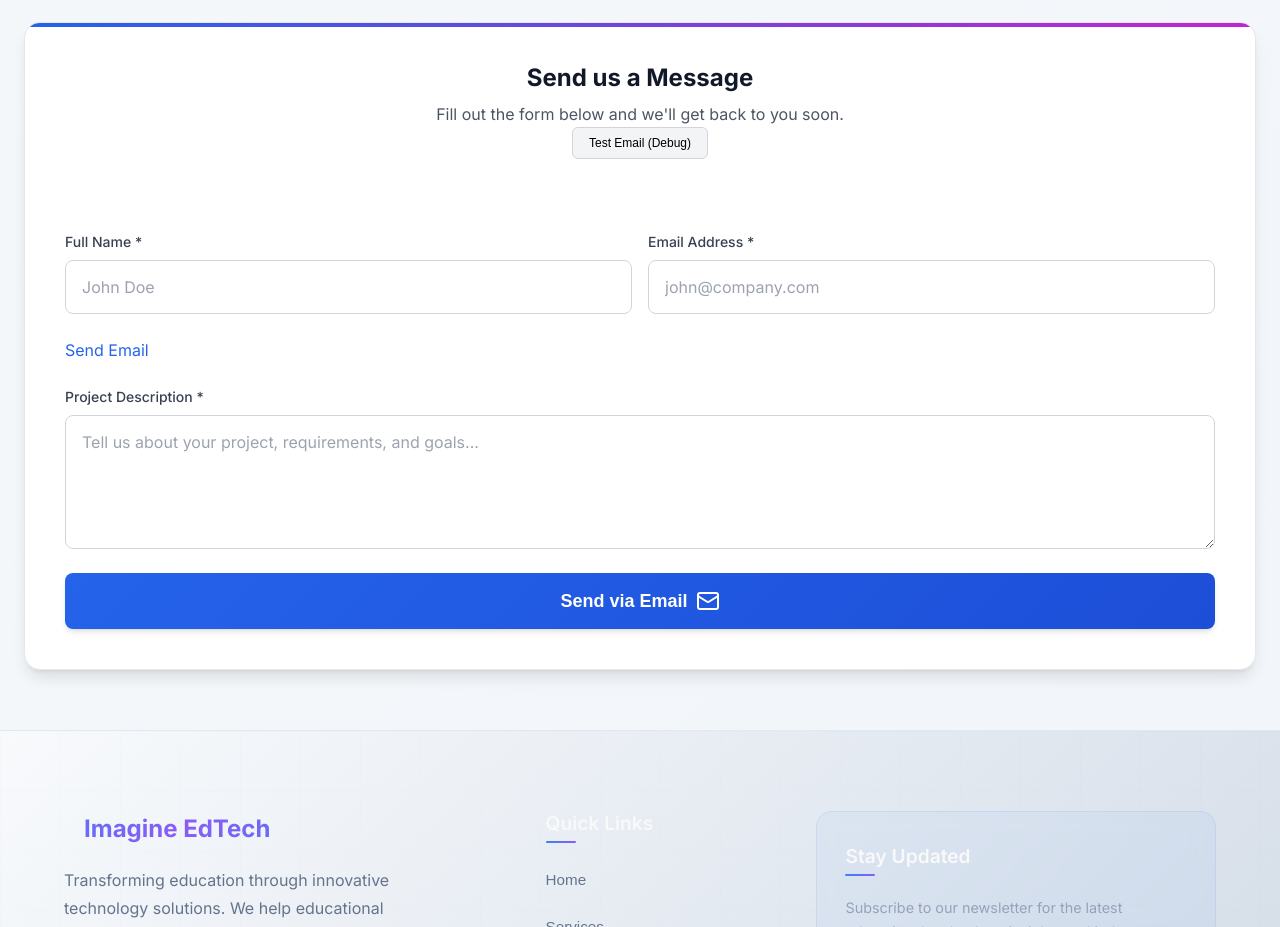
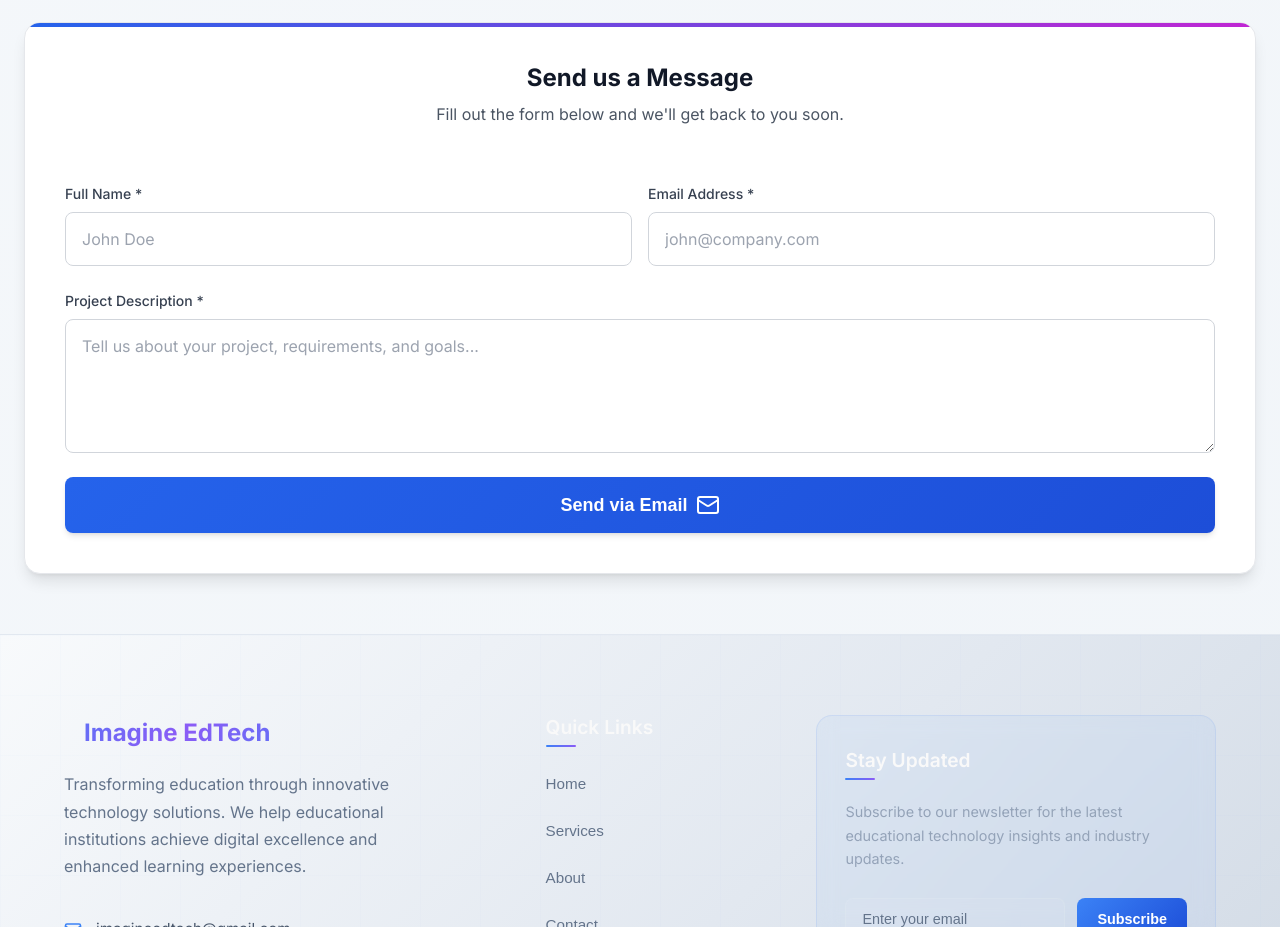
Before and after one commit to Premchauhan1/imagine-edtech-website, a React (Create React App) app: page / in a window 1280 px wide. Shown: the part 3500-4427 px from the top of the page. Built offline with nearby package versions, Linux system fonts and the light colour scheme.

Commit message:
mail  change 2s

```diff
--- a/src/components/Contact.js
+++ b/src/components/Contact.js
@@ -57,9 +57,6 @@ ${formData.name}`;
     // Create mailto link
     const mailtoLink = `mailto:imagineedtech@gmail.com?subject=${encodeURIComponent(subject)}&body=${encodeURIComponent(body)}`;
 
-    // Debug: Log the mailto link
-    console.log('Mailto link:', mailtoLink);
-
     // Try multiple methods to open email client
     try {
       // Method 1: Try window.open first
@@ -70,7 +67,6 @@ ${formData.name}`;
         window.location.href = mailtoLink;
       }
     } catch (error) {
-      console.error('Error opening email client:', error);
       // Method 3: Create a temporary link and click it
       const tempLink = document.createElement('a');
       tempLink.href = mailtoLink;
@@ -170,27 +166,6 @@ ${formData.name}`;
               <div className="form-header">
                 <h3>Send us a Message</h3>
                 <p>Fill out the form below and we'll get back to you soon.</p>
-
-                {/* Test button for debugging */}
-                <button
-                  type="button"
-                  onClick={() => {
-                    const testMailto = 'mailto:imagineedtech@gmail.com?subject=Test Email&body=This is a test email.';
-                    console.log('Test mailto:', testMailto);
-                    window.open(testMailto, '_self');
-                  }}
-                  style={{
-                    padding: '8px 16px',
-                    background: '#f3f4f6',
-                    border: '1px solid #d1d5db',
-                    borderRadius: '6px',
-                    fontSize: '12px',
-                    cursor: 'pointer',
-                    marginBottom: '16px'
-                  }}
-                >
-                  Test Email (Debug)
-                </button>
               </div>
 
               <div className="form-row">
@@ -219,7 +194,6 @@ ${formData.name}`;
                   />
                 </div>
               </div>
-<a href="mailto:your.email@example.com">Send Email</a>
 
               <div className="form-group">
                 <label htmlFor="message">Project Description *</label>
```
